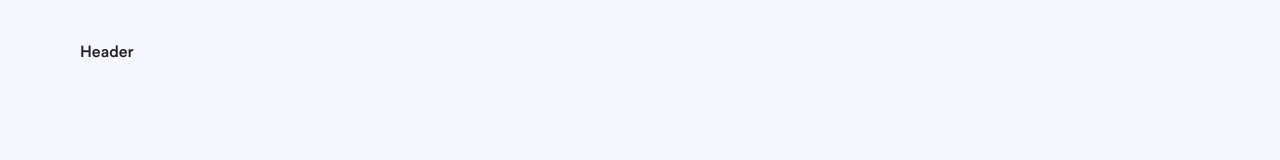
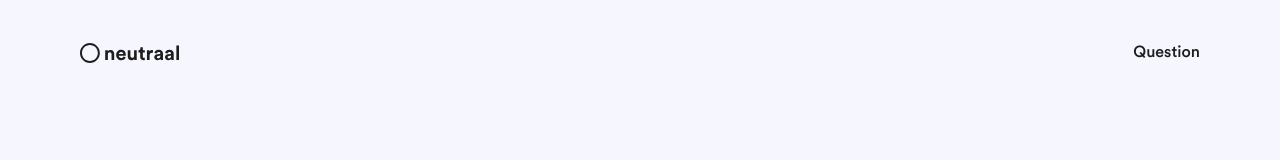
Before and after one commit to matiasbacelar98/neutraal, a React (Vite) app: page /sign-up in a window 1280 px wide. Shown: the top 160 px of the page. Built offline with nearby package versions, Linux system fonts and the light colour scheme.

Commit message:
Show component adjusted

```diff
--- a/src/components/Header.tsx
+++ b/src/components/Header.tsx
@@ -1,3 +1,10 @@
+import Logo from '@ui/Logo';
+
 export default function Header() {
-  return <header className="wrapper py-6 md:py-10">Header</header>;
+  return (
+    <header className="wrapper py-6 md:py-10 flex items-center justify-between">
+      <Logo />
+      <p>Question</p>
+    </header>
+  );
 }
--- a/src/components/Show.tsx
+++ b/src/components/Show.tsx
@@ -2,7 +2,7 @@ import React, { Fragment, PropsWithChildren } from 'react';
 
 type ShowProps = {
   when: boolean;
-  fallback: React.ComponentType;
+  fallback: React.ReactNode;
 };
 
 export default function Show(props: PropsWithChildren<ShowProps>) {
```
